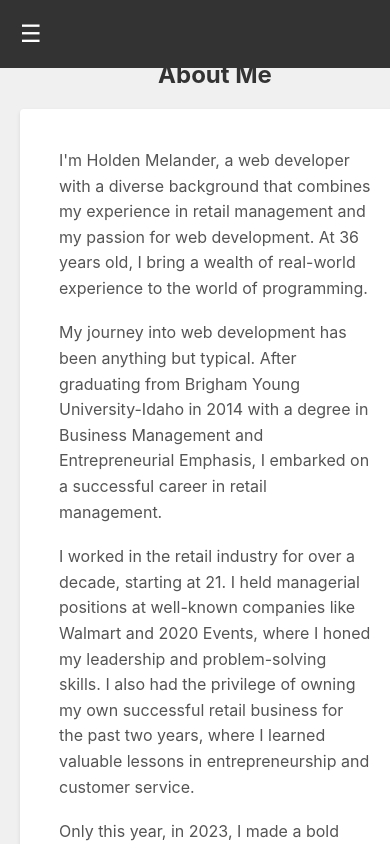
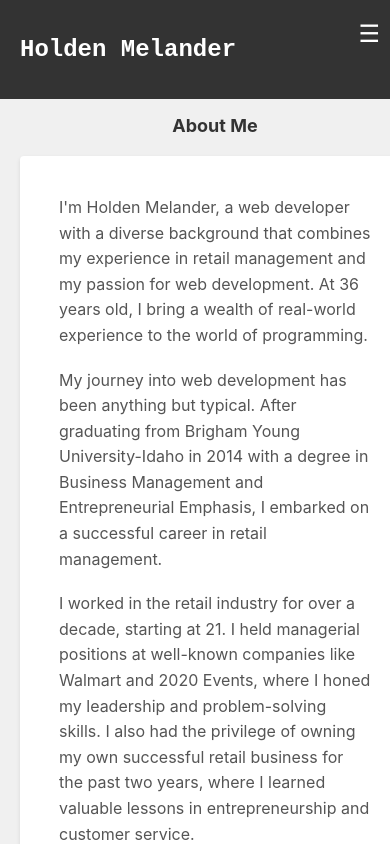
Before and after one commit to Essence1987/portfolio, a React (Create React App) app in the folder my-portfolio/: page / in a window 390 px wide. Shown: the top 844 px of the page. Built offline with nearby package versions, Linux system fonts and the light colour scheme.

Commit message:
more styling to Header and fixed small screen issues

```diff
--- a/my-portfolio/src/components/Header.css
+++ b/my-portfolio/src/components/Header.css
@@ -24,7 +24,7 @@ header {
     z-index: 100;
     /* Ensure it appears above other content */
     display: flex;
-    justify-content: center;
+    justify-content: space-between;
     align-items: center;
 }
 
@@ -33,11 +33,20 @@ nav.active {
     /* Show the navigation when active */
 }
 
+.header-title {
+    font-family:'Courier New', Courier, monospace;
+    font-size: 12px;
+    color: #fff;
+    font-weight: bold;
+}
+
 /* Style for the header links */
 header ul {
     list-style: none;
     padding: 0;
     display: flex;
+    flex: 1;
+    justify-content: center;
 }
 
 header ul li {
@@ -51,10 +60,10 @@ header a {
 }
 
 /* Media query for smaller screens */
-@media (max-width: 400px) {
+@media (max-width: 565px) {
     header {
-        flex-direction: column;
-        /* Stack items vertically */
+        flex-direction: row;
+        justify-content: space-between;
         align-items: flex-start;
         /* Align items to the left */
         max-height: -moz-fit-content;
@@ -71,6 +80,7 @@ header a {
     .toggle-button {
         display: block;
         /* Show the (☰) button on smaller screens */
+        margin-right: 30px;
     }
 
     nav {
@@ -81,5 +91,7 @@ header a {
     nav.active ul {
         display: flex;
         /* Show the navigation links when active */
+        flex-direction: column;
+        /* Stack the links vertically */
     }
 }
--- a/my-portfolio/src/components/Header.js
+++ b/my-portfolio/src/components/Header.js
@@ -11,6 +11,9 @@ function Header() {
 
   return (
     <header>
+      <div className='header-title'>
+        <h1>Holden Melander</h1>
+      </div>
       <button onClick={toggleNav} className={`toggle-button ${showNav ? 'active' : ''}`}>
         ☰
       </button>
--- a/my-portfolio/src/components/Navigation.css
+++ b/my-portfolio/src/components/Navigation.css
@@ -1,11 +1,7 @@
 /* Style for the navigation links */
 nav ul {
   list-style: none;
-  padding: 0;
-}
-
-nav ul li {
-  margin-bottom: 10px;
+  padding-right: 10px;
 }
 
 nav a {
--- a/my-portfolio/src/pages/AboutMe.css
+++ b/my-portfolio/src/pages/AboutMe.css
@@ -67,6 +67,11 @@
 
 /* Media query to stack cards vertically on smaller screens */
 @media (max-width: 767px) {
+  .about-me h2 {
+    font-size: 18px;
+    padding-top: 60px;
+  }
+
   .about-me {
     flex-direction: column; /* Stack cards vertically */
     align-items: center; /* Center cards vertically */
@@ -86,3 +91,11 @@
     width: 100%; /* Full width for text card */
   }
 }
+
+@media (max-width: 248px) {
+  .about-me h2 {
+    font-size: 18px;
+    padding-top: 90px;
+  }
+
+}
```
